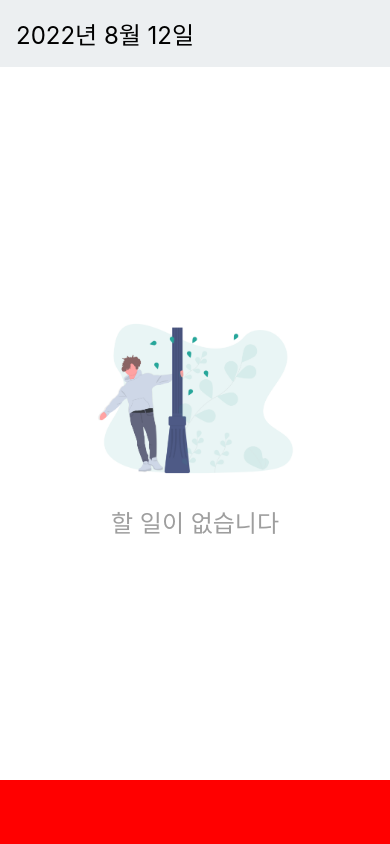
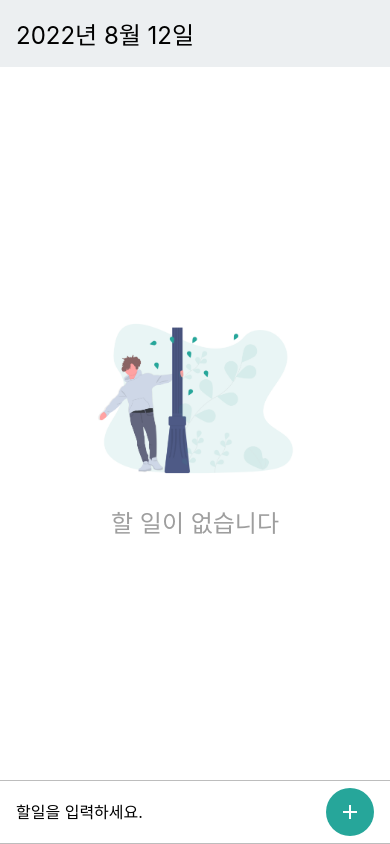
Before and after one commit to star-moon-cloud-k/React-Native_LAB, a React Native app in the folder TodoApp/: screen / in a window 390 px wide. Built offline with nearby package versions, Linux system fonts and the light colour scheme.

Commit message:
add button

```diff
--- a/TodoApp/App.js
+++ b/TodoApp/App.js
@@ -1,5 +1,5 @@
 import React from "react";
-import { View, Text, StyleSheet } from "react-native";
+import { View, Text, StyleSheet, KeyboardAvoidingView, Platform } from "react-native";
 import DateHead from "./component/DateHead";
 import { SafeAreaProvider, SafeAreaView } from "react-native-safe-area-context";
 import AddTodo from "./component/AddTodo";
@@ -10,9 +10,15 @@ function App() {
   return (
     <SafeAreaProvider>
       <SafeAreaView edges={["bottom"]} style={styles.block}>
-        <DateHead date={today} />
-        <Empty />
-        <AddTodo />
+        <KeyboardAvoidingView
+          // behavior={Platform.OS === 'ios' ? 'padding' : undefined}
+          behavior={Platform.select({ios : 'padding', android: undefined})}
+          style={styles.avoid}>
+          <DateHead date={today} />
+          <Empty />
+          <AddTodo />
+        </KeyboardAvoidingView>
+
       </SafeAreaView>
     </SafeAreaProvider>
   );
@@ -23,5 +29,8 @@ const styles = StyleSheet.create({
     flex: 1,
     backgroundColor: 'white'
   },
+  avoid:{
+    flex :1
+  }
 });
 export default App;
--- a/TodoApp/component/AddTodo.js
+++ b/TodoApp/component/AddTodo.js
@@ -1,14 +1,48 @@
-import React from 'react';
-import { View, StyleSheet } from 'react-native';
+import React, { useState } from "react";
+import { View, StyleSheet, TextInput, Image ,TouchableOpacity} from "react-native";
 
 function AddTodo() {
-  return <View style={styles.block} />;
+  const [text, setText] = useState("");
+  console.log(text);
+  return (
+    <View style={styles.block}>
+      <TextInput
+        placeholder="할일을 입력하세요."
+        style={styles.input}
+        value={text}
+        onChangeText={setText}
+      />
+      <View style={styles.buttonStyle}>
+        <Image source={require("../assets/icons/add_white/add_white.png")} />
+      </View>
+    </View>
+
+  );
 }
 
 const styles = StyleSheet.create({
   block: {
     height: 64,
-    backgroundColor: 'red',
+    paddingHorizontal: 16,
+    borderColor: "#bdbdbd",
+    borderTopWidth: 1,
+    borderBottomWidth: 1,
+    alignItems: "center",
+    flexDirection: "row",
+
+  },
+  input: {
+    flex : 1,
+    fontSize: 16,
+    paddingVertical: 8,
+  },
+  buttonStyle: {
+    alignItems: "center",
+    justifyContent: "center",
+    width: 48,
+    height: 48,
+    backgroundColor: "#26a69a",
+    borderRadius: 24,
   },
 });
 
```
